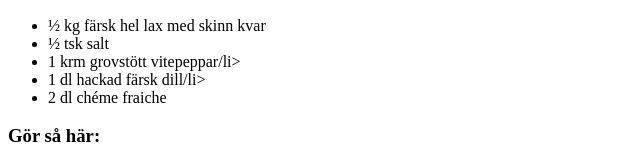
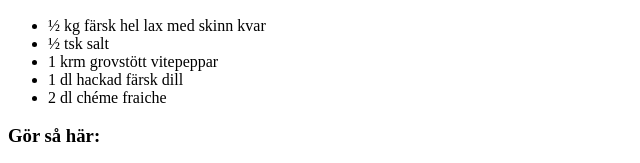
Before and after one commit to WEBD26JON/HTML-CSS, a plain HTML site: page ovningar-l2.html in a window 1280 px wide. Shown: the part 151-314 px from the top of the page, 0-640 px from the left. Drawn offline with Linux system fonts and the light colour scheme.

Commit message:
Fix HTML list items and add newline at end

```diff
--- a/ovningar-l2.html
+++ b/ovningar-l2.html
@@ -12,8 +12,8 @@
     <ul>
         <li>½ kg färsk hel lax med skinn kvar</li>
         <li>½ tsk salt</li>
-        <li>1 krm grovstött vitepeppar/li>
-        <li>1 dl hackad färsk dill/li>
+        <li>1 krm grovstött vitepeppar</li>
+        <li>1 dl hackad färsk dill</li>
         <li>2 dl chéme fraiche</li>
     </ul>
     <h3><strong>Gör så här:</strong></h3>
```
